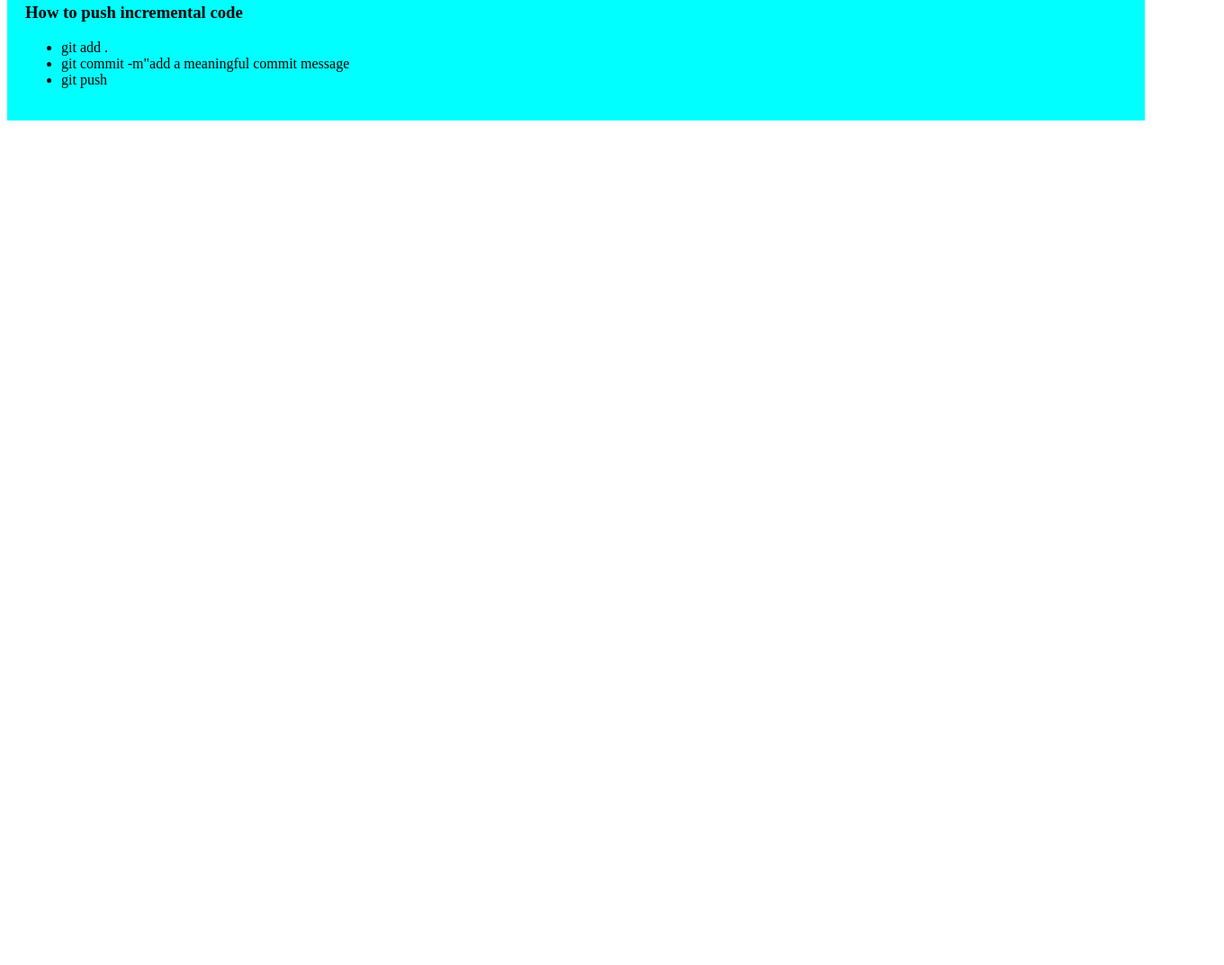
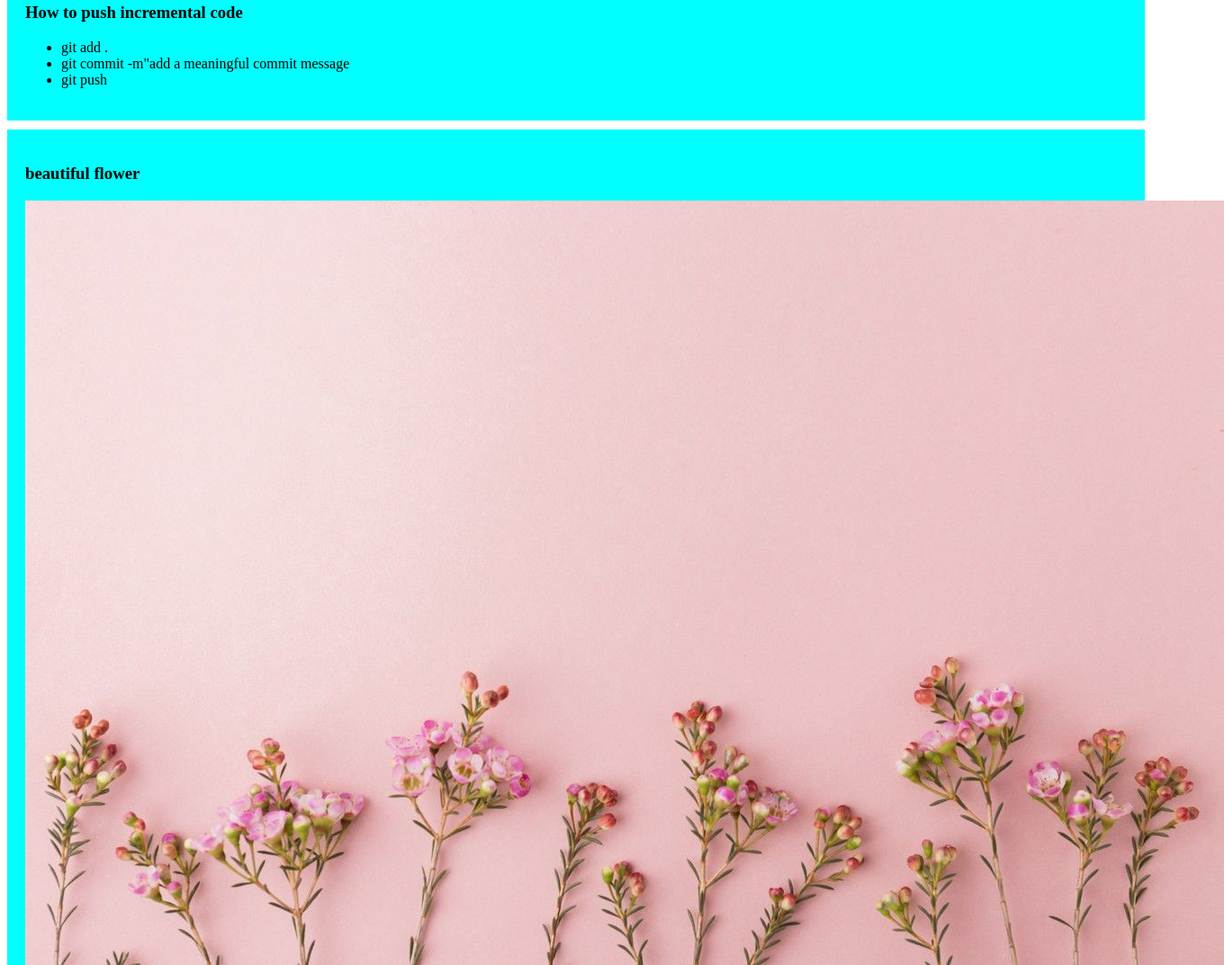
Before and after one commit to nusrat1224/my-easy-website, a plain HTML site: page index.html in a window 1280 px wide. Shown: the part 528-1601 px from the top of the page at 90% size, 1360 px wide, since content can reach past the window. Before the commit the page ends 800 px from the top, so only its background shows below. Drawn offline with Linux system fonts and the light colour scheme.

Commit message:
added a flower

```diff
--- a/index.html
+++ b/index.html
@@ -27,5 +27,9 @@
             <li>git push</li>
         </ul>
     </div>
+    <div>
+        <h3>beautiful flower</h3>
+        <img src="images/flower.jpeg" alt="">
+    </div>
 </body>
 </html>
```
Also changed, not shown: images/flower.jpeg (added).
